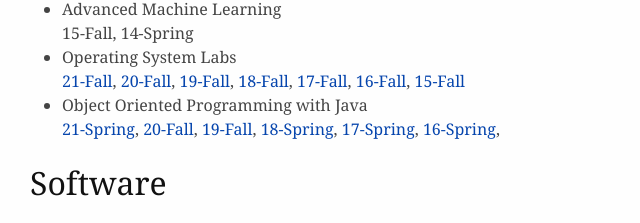
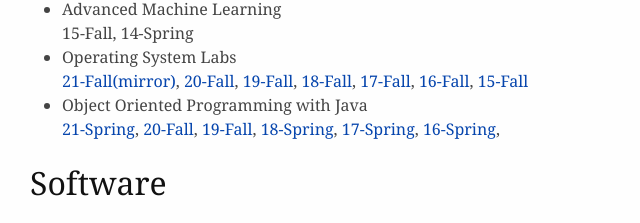
Before and after one commit to ybwu/ybwu.github.io, a plain HTML site: page index.html in a window 1280 px wide. Shown: the part 451-674 px from the top of the page, 274-914 px from the left. Drawn offline with Linux system fonts and the light colour scheme.

Commit message:
add mirror page of oslab Fall 21

```diff
--- a/index.html
+++ b/index.html
@@ -31,7 +31,7 @@
 <li>Advanced Machine Learning<br />
 15-Fall, 14-Spring</li>
 <li>Operating System Labs<br />
-<a href="https://github.com/ybwu/ecnu-oslab-up/blob/main/21-Fall/index.md">21-Fall</a>, <a href="http://ybwu.org/ecnu-oslabs/index.html">20-Fall</a>, <a href="http://ybwu.org/ecnu-oslabs/19-Fall/index.html">19-Fall</a>, <a href="http://ybwu.org/ecnu-oslabs/18-Fall/index.html">18-Fall</a>, <a href="http://ybwu.org/ecnu-oslabs/17-Fall/index.html">17-Fall</a>, <a href="http://ybwu.org/ecnu-oslabs/16-Fall/index.html">16-Fall</a>, <a href="http://ybwu.org/ecnu-oslabs/15-Fall/index.html">15-Fall</a></li>
+<a href="https://github.com/ybwu/ecnu-oslab-up/blob/main/21-Fall/index.md">21-Fall</a><a href="https://hub.fastgit.org/ybwu/ecnu-oslab-up/blob/main/21-Fall/index.md">(mirror)</a>, <a href="http://ybwu.org/ecnu-oslabs/index.html">20-Fall</a>, <a href="http://ybwu.org/ecnu-oslabs/19-Fall/index.html">19-Fall</a>, <a href="http://ybwu.org/ecnu-oslabs/18-Fall/index.html">18-Fall</a>, <a href="http://ybwu.org/ecnu-oslabs/17-Fall/index.html">17-Fall</a>, <a href="http://ybwu.org/ecnu-oslabs/16-Fall/index.html">16-Fall</a>, <a href="http://ybwu.org/ecnu-oslabs/15-Fall/index.html">15-Fall</a></li>
 <li>Object Oriented Programming with Java<br />
 <a href="http://ybwu.org/ecnu-java/index.html">21-Spring</a>, <a href="http://ybwu.org/ecnu-java/20-Fall/index.html">20-Fall</a>, <a href="http://ybwu.org/ecnu-java/19-Fall/index.html">19-Fall</a>, <a href="http://ybwu.org/ecnu-java/18-Spring/index.html">18-Spring</a>, <a href="http://ybwu.org/ecnu-java/17-Spring/index.html">17-Spring</a>, <a href="http://ybwu.org/ecnu-java/16-Spring/index.html">16-Spring</a>,</li>
 </ul>
```
Also changed, not shown: 1 other file.
